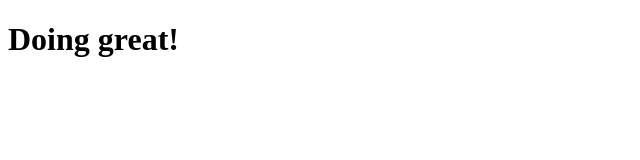
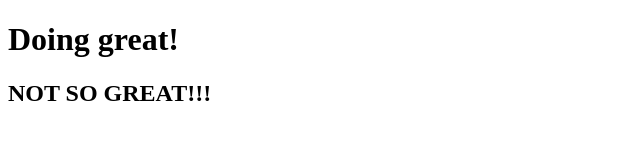
Before and after one commit to joaquinoterogonzalez82/coursera-test, a plain HTML site: page site/index.html in a window 1280 px wide. Shown: the whole page, without its empty margins (0-640 px from the left). Drawn offline with Linux system fonts and the light colour scheme.

Commit message:
indext.html as been uptdated

```diff
--- a/site/index.html
+++ b/site/index.html
@@ -7,5 +7,6 @@
 </head>
 <body>
 <h1>Doing great!</h1>
+<h2>NOT SO GREAT!!!</h2>
 </body>
 </html>
```
